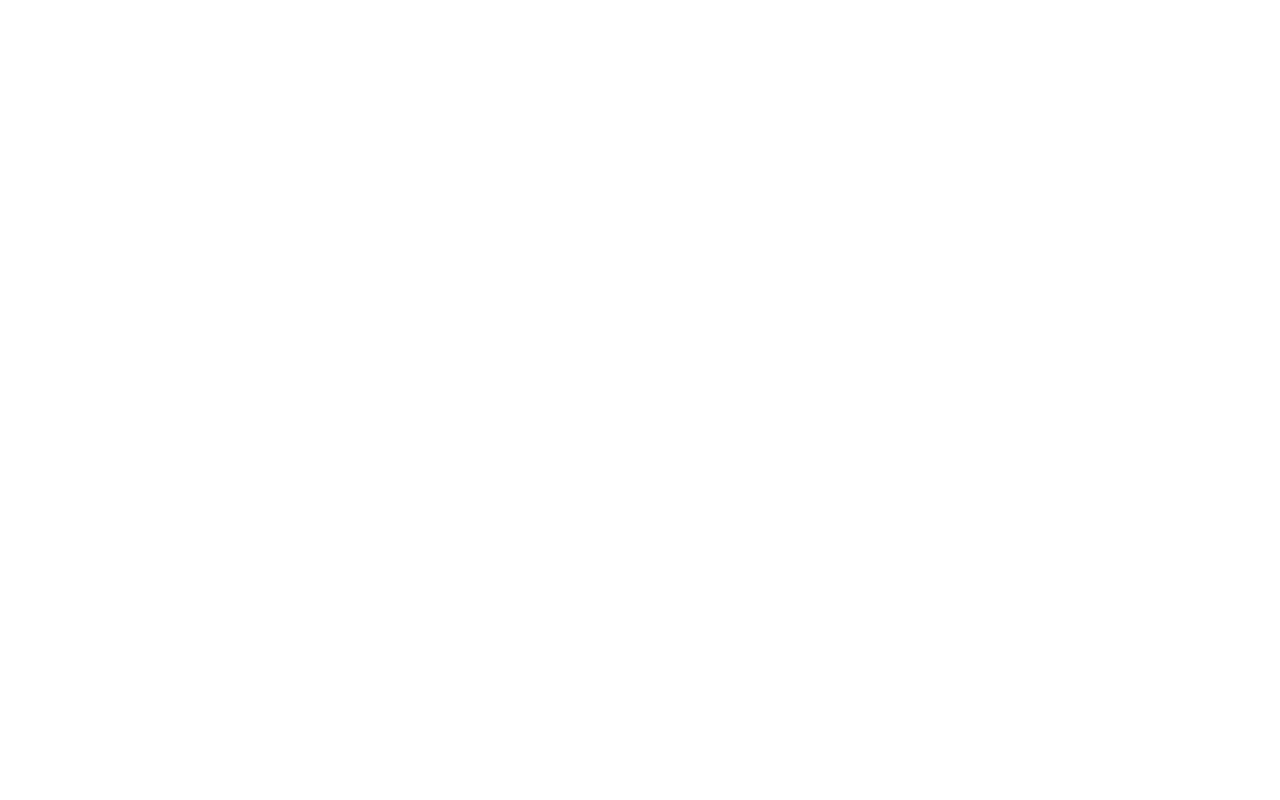
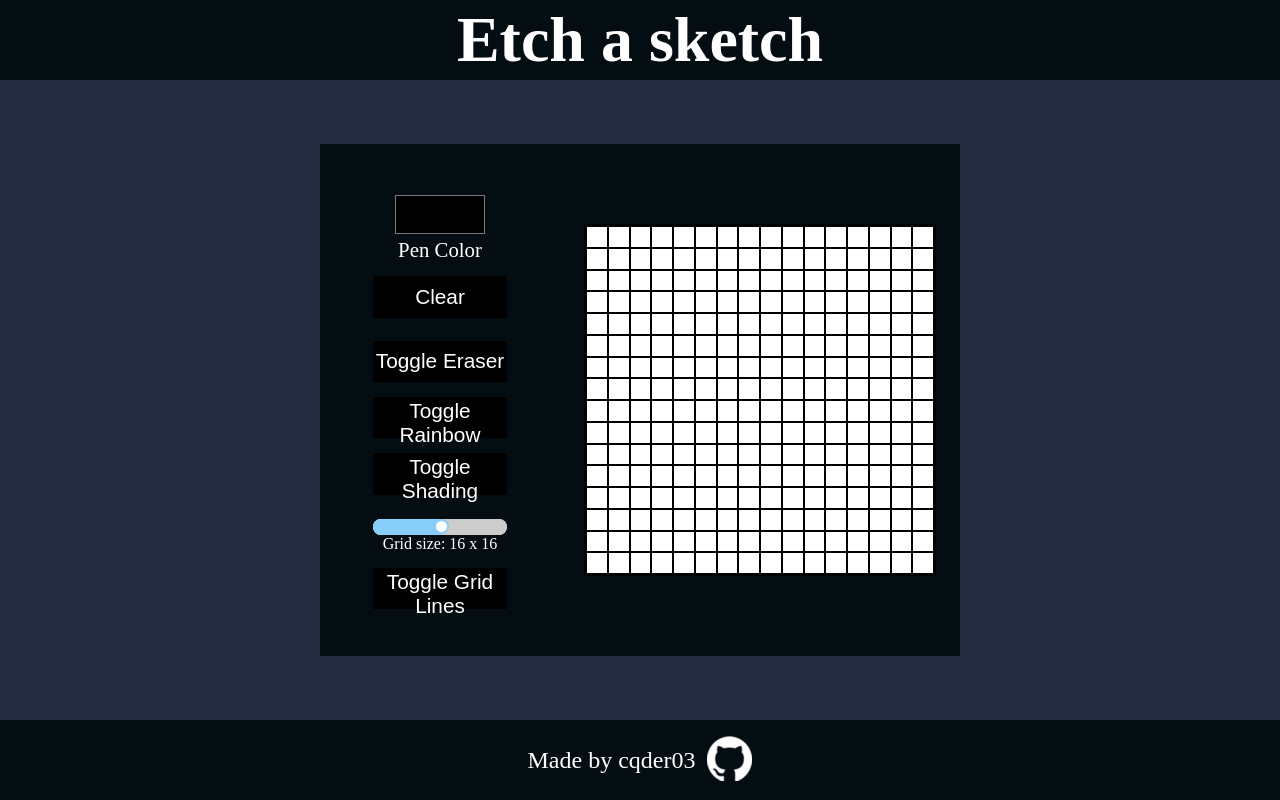
Before and after one commit to cqder03/etch-a-sketch, a plain HTML site: page index.html in a window 1280 px wide. Drawn offline with Linux system fonts and the light colour scheme.

Commit message:
Basic UI and load-in functions

```diff
--- a/index.html
+++ b/index.html
@@ -1,14 +1,44 @@
 <!DOCTYPE html>
 <html lang="en">
 <head>
-    <meta charset="UTF-8">
-    <meta name="viewport" content="width=device-width, initial-scale=1.0">
-    <title>Etch a sketch</title>
-    <link rel="stylesheets" href="style.css">
-    <link rel="icon" type="image/x-icon" href="assets/fav-icon.ico">
-    <script src="myscript.js" defer></script>
+  <meta charset="UTF-8">
+  <meta name="viewport" content="width=device-width, initial-scale=1.0">
+  <title>Etch a sketch</title>
+  <link rel="stylesheet" href="style.css">
+  <link rel="icon" type="image/x-icon" href="assets/fav-icon.ico">
+  <script src="myscript.js" defer></script>
 </head>
 <body>
-
+  <header id="header">
+    <h1 id="heading">
+      Etch a sketch
+    </h1>
+  </header>
+  <main id="main">
+    <div id="main-wrapper">
+      <section id="controls">
+      <div id="color-pick-wrapper">
+        <input type="color" id="color-picker">
+        <p id="color-picker-text">Pen Color</p>
+        <button id="clearButton" class="button">Clear</button>
+      </div>
+      <div id="toggle-button-wrapper">
+        <button id="toggleEraser" class="button">Toggle Eraser</button>
+        <button id="rainbowMode" class="button">Toggle Rainbow</button>
+        <button id="toggleShading" class="button">Toggle Shading</button>
+      </div>
+      <div id="range-wrapper">
+        <input type="range" id="squareSize" min="1" max="60" oninput="this.nextElementSibling.textContent = `Grid size: ${this.value} x ${this.value}`">
+        <p id="rangeValue"></p>
+        <button id="toggleBorder" class="button">Toggle Grid Lines</button>
+      </div>
+      </section>
+      <section id="main-pad">
+      </section>
+    </div>
+  </main>
+  <footer id="main">
+    <p id="copyright-info">Made by cqder03<a class="copyright-info-link" href="https://github.com/cqder03" target="_blank"><img src="assets/github-mark-white-45x45.png" alt="github logo"></a></p>
+  </footer>
 </body>
 </html>
--- a/myscript.js
+++ b/myscript.js
@@ -0,0 +1,17 @@
+createSquares(16);
+
+function createSquares(num) {
+  let squareSize = `${100 / num}%`;
+
+  const mainPad = document.querySelector('#main-pad');
+  const rangeValue = document.querySelector('#rangeValue');
+  rangeValue.textContent = `Grid size: ${num} x ${num}`;
+
+  for (let i = 0; i < num * num; i++) {
+    const createSquares = document.createElement('div');
+    createSquares.classList.add('square');
+    createSquares.style.width = squareSize;
+    mainPad.appendChild(createSquares);
+  }
+
+}
--- a/style.css
+++ b/style.css
@@ -1,6 +1,173 @@
 * {
-    background-color: rgb(66, 66, 66);
-    box-sizing: border-box;
-    margin: 0;
-    padding: 0;
+  box-sizing: border-box;
+  margin: 0;
+  padding: 0;
+  color: rgb(255, 255, 255);
 }
+
+header {
+  height: 10vh;
+  background: #040D12;
+  font-size: 2em;
+  text-align: center;
+  line-height: 10vh;
+}
+
+main {
+  height: 80vh;
+  background: #232D3F;
+  display: flex;
+  justify-content: center;
+  align-items: center;
+}
+
+#main-wrapper {
+  width: 50%;
+  height: 80%;
+  background: #040D12;
+  display: flex;
+  justify-content: space-around;
+  align-items: center;
+
+}
+
+
+#controls {
+  height: 85%;
+  width: 30%;
+  display: flex;
+  flex-flow: column nowrap;
+  justify-content: space-evenly;
+}
+
+#color-pick-wrapper {
+  display: flex;
+  flex-wrap: wrap;
+  align-items: center;
+  justify-content: center;
+  column-gap: 1em;
+}
+
+
+#color-picker {
+  height: 3.5em;
+  width: 7em;
+  border: none;
+  background-color: transparent;
+}
+
+#color-picker-text {
+  font-size: 1.3em;
+}
+
+
+
+.button {
+  width: 70%;
+  height: 2em;
+  font-size: 1.3em;
+  background-color: black;
+  border: 2px solid black;
+  color: white;
+  margin-top: 0.7em;
+}
+
+#toggle-button-wrapper {
+  display: flex;
+  flex-flow: column nowrap;
+  justify-content: center;
+  align-items: center;
+}
+
+.button:hover {
+  color: black;
+  background: white;
+  border-color: white;
+}
+
+.button:active {
+  background-color: lightskyblue;
+  border-color: lightskyblue;
+}
+
+.ative {
+  background-color: lightskyblue;
+  border-color: lightskyblue;
+}
+
+#range-wrapper {
+  display: flex;
+  align-items: center;
+  flex-flow: column nowrap;
+  padding-top: 1em;
+}
+
+#squareSize {
+  -webkit-appearance: none;
+  appearance: none;
+  width: 70%;
+  cursor: pointer;
+  outline: none;
+  overflow: hidden;
+  border-radius: 16px;
+}
+
+#squareSize::-webkit-slider-runnable-track {
+  height: 1.2em;
+  background: #ccc;
+  border-radius: 16px;
+}
+
+#squareSize::-moz-range-track {
+  height: 15px;
+  background: #ccc;
+  border-radius: 16px;
+}
+
+#squareSize::-webkit-slider-thumb {
+  -webkit-appearance: none;
+  appearance: none;
+  height: 15px;
+  width: 15px;
+  background-color: #fff;
+  border-radius: 50%;
+  border: 2px solid lightskyblue;
+  box-shadow: -407px 0 0 400px lightskyblue;
+}
+
+#squareSize::-moz-range-thumb {
+  height: 15px;
+  width: 15px;
+  background-color: #fff;
+  border-radius: 50%;
+  border: 1px solid lightskyblue;
+  box-shadow: -407px 0 0 400px lightskyblue;
+}
+
+#main-pad {
+  aspect-ratio: 1 / 1;
+  width: 55%;
+  border: 2px solid black;
+  display:flex;
+  flex-flow: row wrap;
+}
+
+.square {
+  background-color: white;
+  border: 1px solid black;
+  aspect-ratio: 1 / 1;
+}
+
+footer {
+  height: 10vh;
+  background: #040D12;
+  line-height: 10vh;
+  font-size: 1.5em;
+  text-align: center;
+}
+
+.copyright-info-link {
+  position: relative;
+  top: 13px;
+  padding-left: 0.5em;
+}
```
Also changed, not shown: assets/github-mark-white-45x45.png (added).
